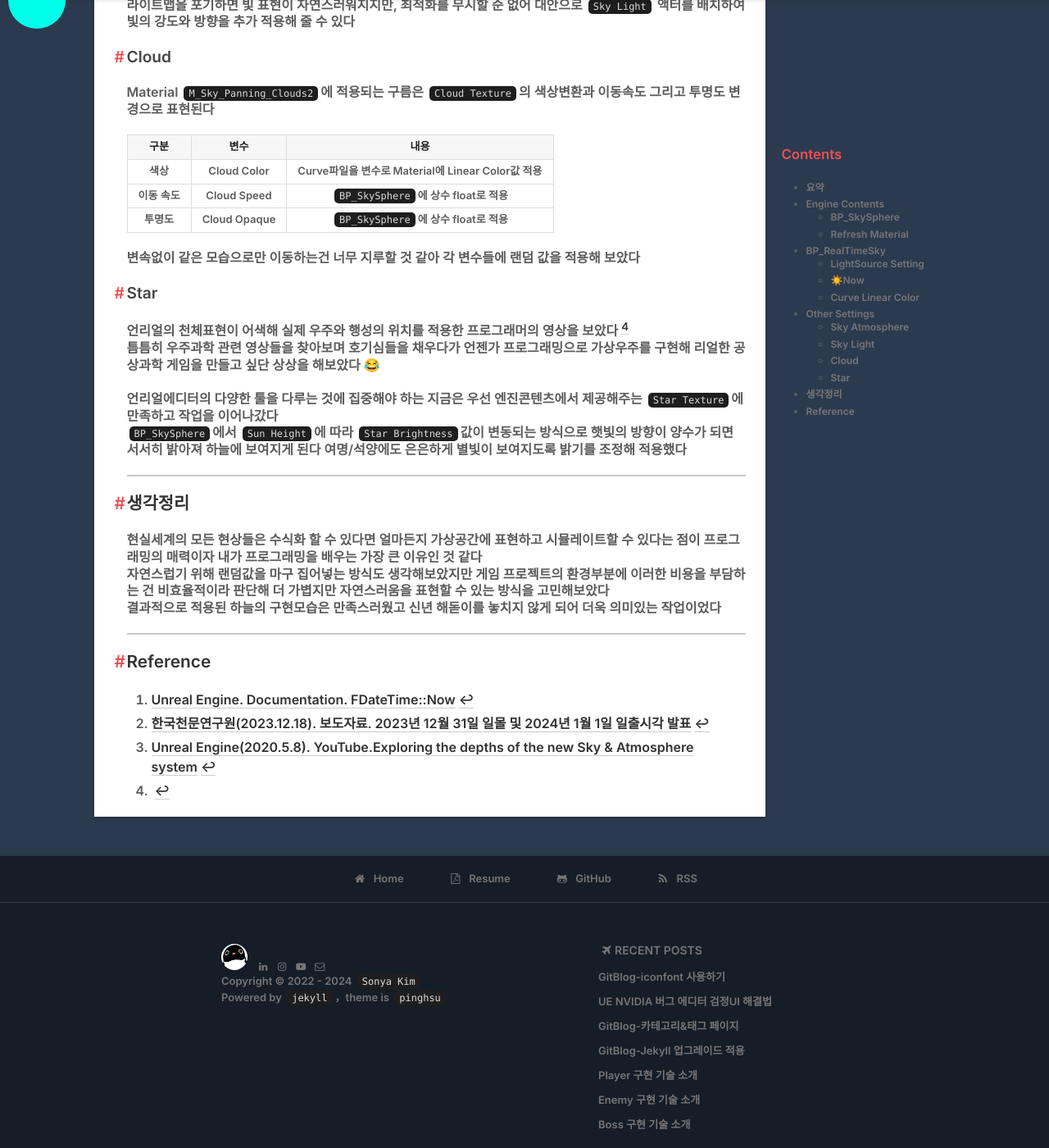
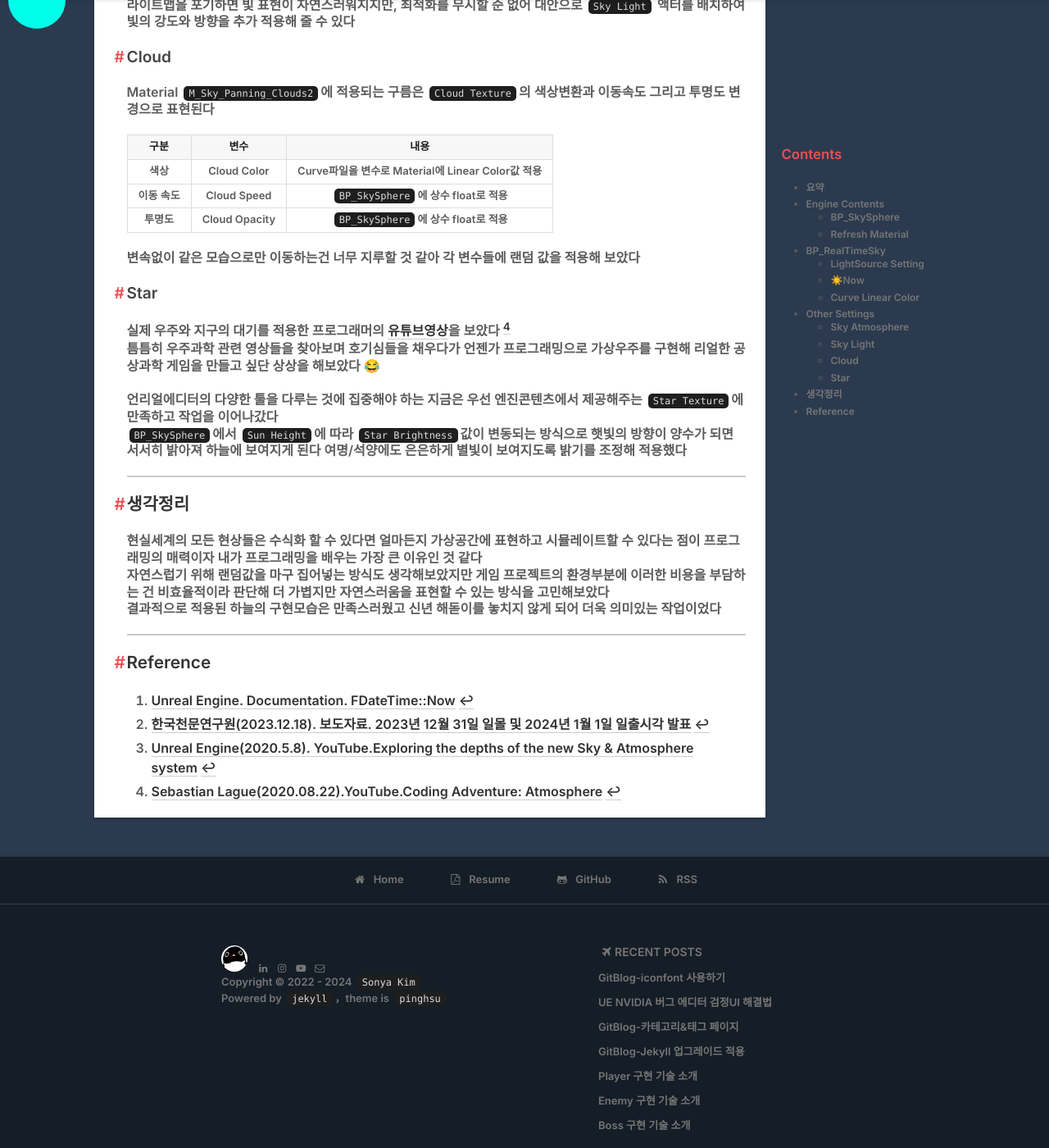
Before and after one commit to ssonsonya/ssonsonya.github.io, a Jekyll site: the page built from _posts/2023-12-31-UE4-24HoursSky.md, in a window 1280 px wide and 1400 px high, scrolled down 4229 px. Shown: the whole window at 82% size. Built offline with Jekyll 4.4.1, drawn with Linux system fonts in a browser that asks for light colours; nearby versions of some CDN libraries; some web fonts are replaced; comment, search, counter and statistics services are not loaded.

Commit message:
[ Post ] Edit Reference

```diff
--- a/_posts/2023-12-31-UE4-24HoursSky.md
+++ b/_posts/2023-12-31-UE4-24HoursSky.md
@@ -131,13 +131,13 @@ Material `M_Sky_Panning_Clouds2`에 적용되는 구름은 `Cloud Texture`의
 | :---: | :---: | :---: |
 | 색상 | Cloud Color | Curve파일을 변수로 Material에 Linear Color값 적용 |
 | 이동 속도 | Cloud Speed | `BP_SkySphere`에 상수 float로 적용 |
-| 투명도 | Cloud Opaque | `BP_SkySphere`에 상수 float로 적용 |
+| 투명도 | Cloud Opacity | `BP_SkySphere`에 상수 float로 적용 |
 
 변속없이 같은 모습으로만 이동하는건 너무 지루할 것 같아 각 변수들에 랜덤 값을 적용해 보았다
 
 ### Star
 
-언리얼의 천체표현이 어색해 실제 우주와 행성의 위치를 적용한 프로그래머의 영상을 보았다 [^32]
+실제 우주와 지구의 대기를 적용한 프로그래머의 [유튜브영상](https://www.youtube.com/watch?v=DxfEbulyFcY)을 보았다 [^32]
 틈틈히 우주과학 관련 영상들을 찾아보며 호기심들을 채우다가 언젠가 프로그래밍으로 가상우주를 구현해 리얼한 공상과학 게임을 만들고 싶단 상상을 해보았다 😂
 
 언리얼에디터의 다양한 툴을 다루는 것에 집중해야 하는 지금은 우선 엔진콘텐츠에서 제공해주는 `Star Texture`에 만족하고 작업을 이어나갔다
@@ -160,4 +160,4 @@ Material `M_Sky_Panning_Clouds2`에 적용되는 구름은 `Cloud Texture`의
 [^22]: [한국천문연구원(2023.12.18). 보도자료. 2023년 12월 31일 일몰 및 2024년 1월 1일 일출시각 발표](https://www.kasi.re.kr/kor/publication/post/newsMaterial/29876)
 
 [^31]: [Unreal Engine(2020.5.8). YouTube.Exploring the depths of the new Sky & Atmosphere system](https://www.youtube.com/watch?v=SeNM9zBPLCA&list=RDCMUCBobmJyzsJ6Ll7UbfhI4iwQ&start_radio=1&rv=SeNM9zBPLCA&t=1161)
-[^32]: []()
+[^32]: [Sebastian Lague(2020.08.22).YouTube.Coding Adventure: Atmosphere](https://www.youtube.com/watch?v=DxfEbulyFcY)
```
Also changed, not shown: other parts of _posts/2023-12-31-UE4-24HoursSky.md (+1 -1 lines).
